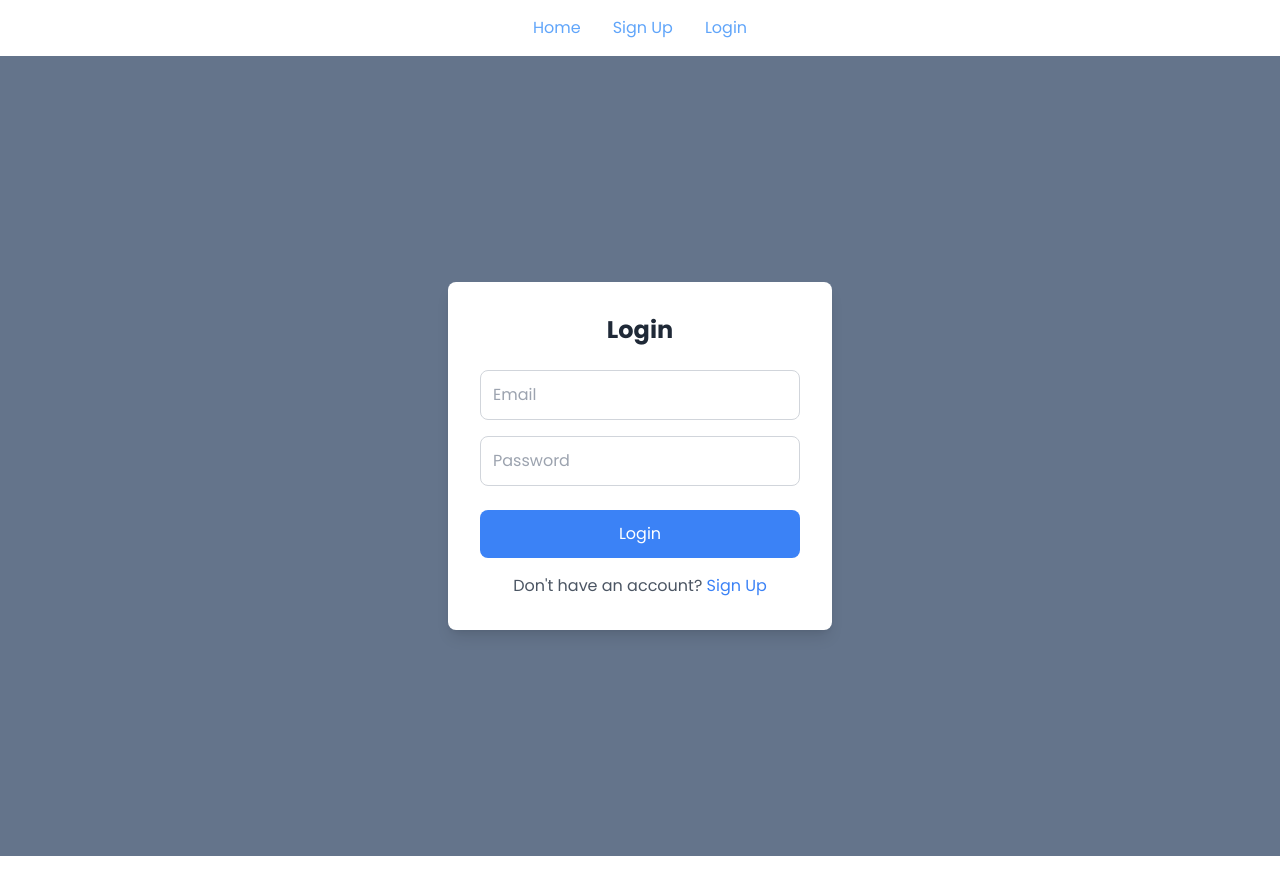
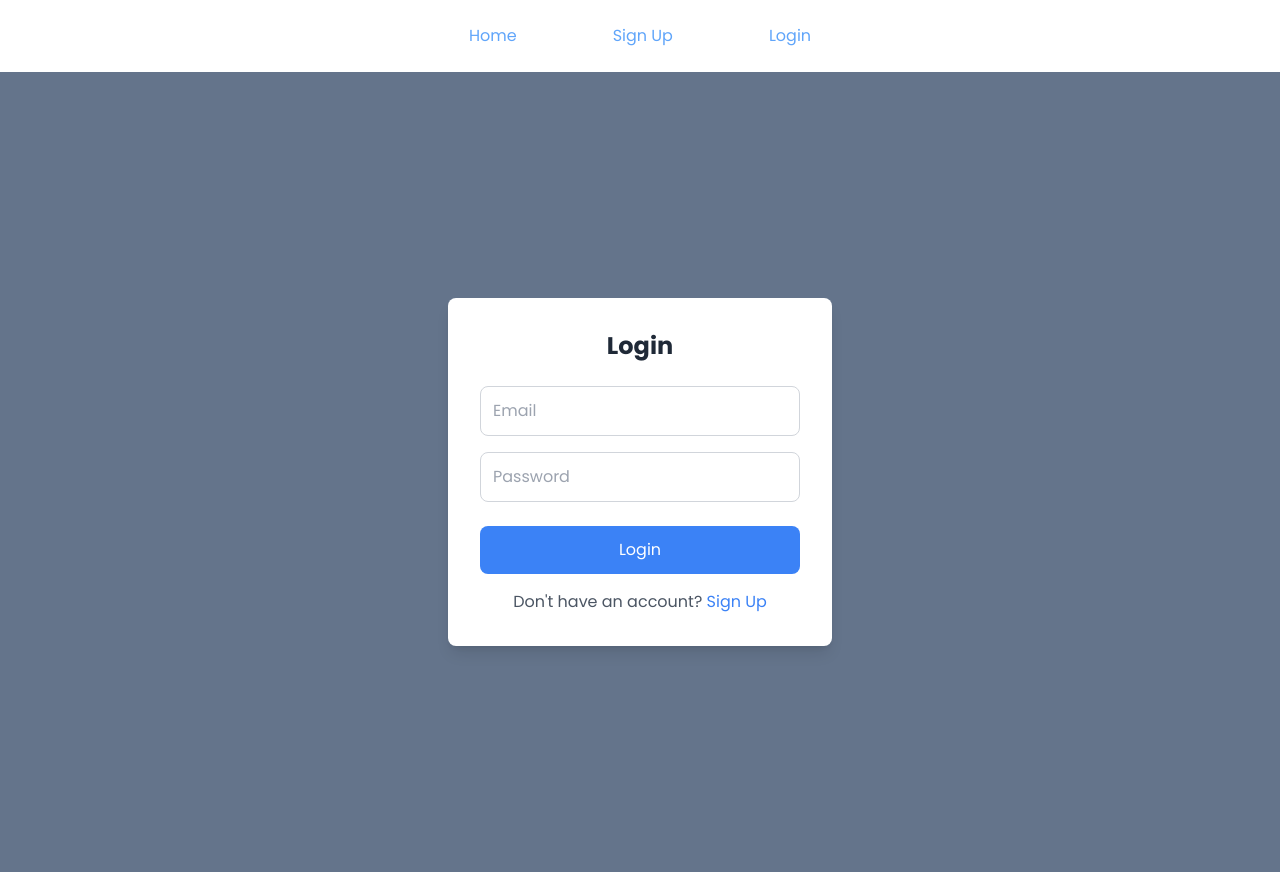
Before and after one commit to claranceJ/Sandly, a React (Vite) app in the folder sandly/: page /login in a window 1280 px wide. Built offline with nearby package versions, Linux system fonts and the light colour scheme; no server answers.

Commit message:
feat: Add style gap to the navs

```diff
--- a/sandly/src/App.jsx
+++ b/sandly/src/App.jsx
@@ -11,9 +11,9 @@ const Navbar = () => {
   const { currentUser } = useAuth(); // Get current user from Auth context
 
   return (
-    <nav className="bg-gradient-to-r text-white py-4">
+    <nav className="bg-gradient-to-r text-white py-6">
       <div className="max-w-screen-xl mx-auto px-4">
-        <ul className="flex flex-col sm:flex-row justify-center gap-8">
+        <ul className="flex flex-col sm:flex-row justify-center gap-24">
           <li>
             <Link to="/" className="text-blue-400 hover:text-blue-500 duration-200">
               Home
```
